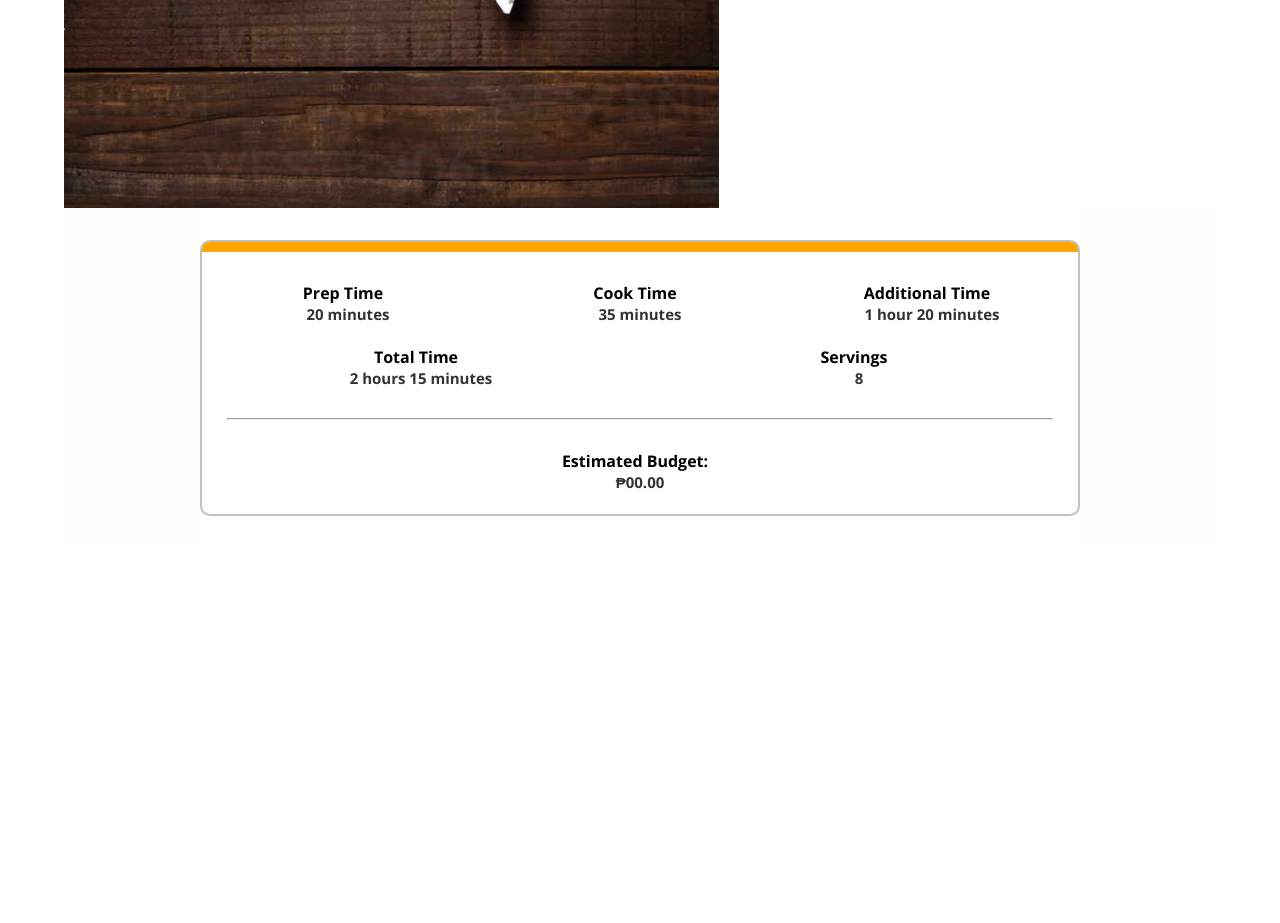
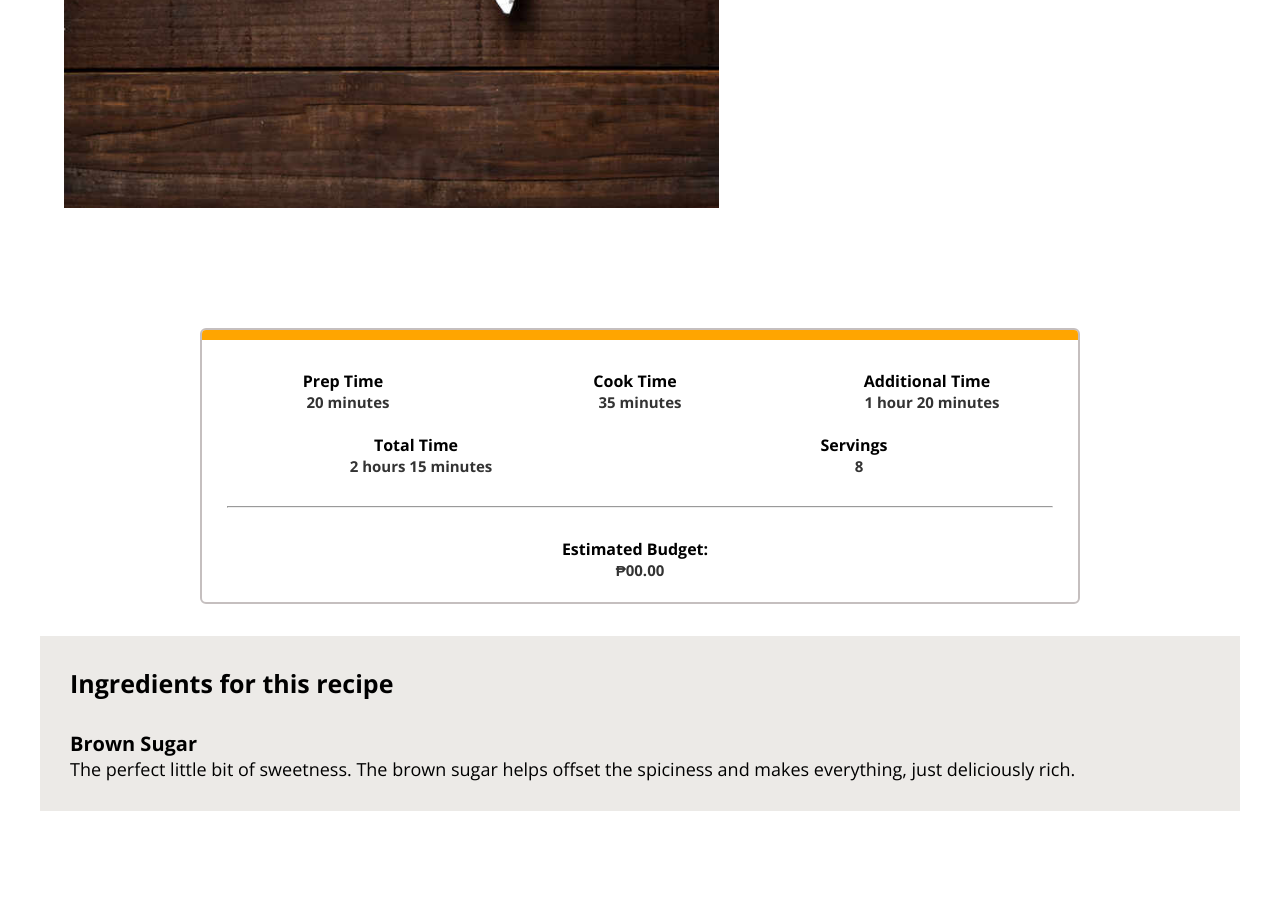
Before and after one commit to AkurasKurasa/lexicon, a PHP site: page /views/Recipe.php in a window 1280 px wide. Shown: the part 1124-2047 px from the top of the page. Before the commit the page ends 1640 px from the top, so only its background shows below. Run offline with PHP 8.4, Linux system fonts and the light colour scheme.

Commit message:
Added ingredients container

```diff
--- a/assets/styles/recipe.css
+++ b/assets/styles/recipe.css
@@ -21,11 +21,15 @@ html {
 
 }
 
+section {
+    margin-bottom: 15vh;
+}
 main {
     height: fit-content;
     margin: 32px;
     padding: 32px;
 }
+
 
 /*Section for the title and the authorcard*/
 .headerSection {
@@ -241,14 +245,12 @@ main {
   }
 
 /*Section for the main content */
-.sectionMain {
+.mainSection {
     display: flex;
     flex-direction: column;
     align-items: center;
-    justify-content: center;
     gap: 2rem;
     width: 100%;
-    background-color: #fdfdfd;
     font-family: var(--openSans);
     margin-bottom: 3rem;
 }
@@ -256,7 +258,7 @@ main {
 .sectionCard {
     width: 110vh;
     background: white;
-    border-radius: 12px;
+    border-radius: 1px;
 }
 
 
@@ -264,13 +266,11 @@ main {
     display: flex;
     flex-direction: column;
     border: 2px solid rgb(197, 191, 191);
-    border-radius: 10px;
+    border-radius: 6px;
     overflow: hidden;
     width: 100%;
     max-width: 900px;
-    margin: 2rem auto;
     font-family: var(--openSans);
-    background-color: #fff;
 }
 
 .colorFill {
@@ -302,3 +302,23 @@ main {
 .timeHeader span {
     margin-right: 10px;
 }
+
+.ingredientsCard {
+    background-color: rgb(236, 234, 231);
+    width: 150vh;
+    height:fit-content;
+}
+
+
+.IngredName {
+    font-weight: bold;
+    font-size: 20px;
+}
+
+.IngredDesc {
+    font-size: 18px;
+}
+
+.ingredient{
+    padding:30px;
+}
--- a/views/Recipe.php
+++ b/views/Recipe.php
@@ -72,7 +72,7 @@
         </section>
 
         <!-- Section for the body (The main content of the page) -->
-        <section class="sectionMain">
+    <section class="mainSection">
     <div class="sectionCard">
         <div class="prepTimeContainer">
         <div class="colorFill"></div>
@@ -104,6 +104,15 @@
         </div><br>
         </div>
     </div>
+    <div class="ingredientsCard">
+        <div>
+        <p style="font-weight:bold;font-size:25px;margin:30px 30px 0 30px">Ingredients for this recipe</p>
+        <div class="ingredient">
+            <p class="IngredName">Brown Sugar</p>
+            <p class="IngredDesc">The perfect little bit of sweetness. The brown sugar helps offset the spiciness and makes everything, just deliciously rich.</p>
+        </div>
+        </div>
+    </div>
 </section>
 
     </main>
```
Lines whose indentation alone changed are shown as unchanged.
